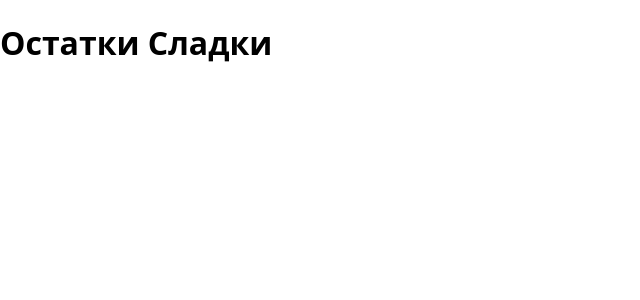
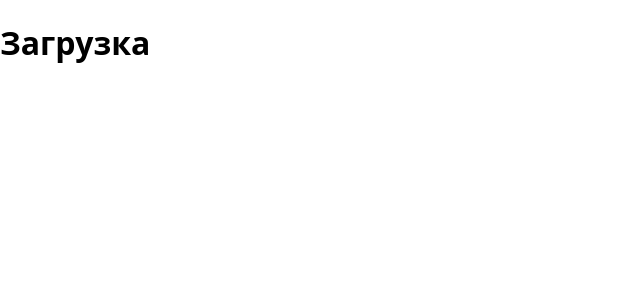
Before and after one commit to IuliiaUsatova/ostatki-sladki, a React (Vite) app: page / in a window 1280 px wide. Shown: the top 300 px of the page, without its empty margins (0-640 px from the left). Built offline with nearby package versions, Linux system fonts and the light colour scheme.

Commit message:
Add routing and Prettier setup

```diff
--- a/package.json
+++ b/package.json
@@ -6,6 +6,8 @@
   "scripts": {
     "dev": "vite",
     "build": "tsc -b && vite build",
+    "format": "prettier . --write",
+    "format:check": "prettier . --check",
     "lint": "eslint .",
     "preview": "vite preview"
   },
@@ -25,6 +27,7 @@
     "eslint-plugin-react-hooks": "^7.1.1",
     "eslint-plugin-react-refresh": "^0.5.2",
     "globals": "^17.6.0",
+    "prettier": "^3.8.3",
     "typescript": "~6.0.2",
     "typescript-eslint": "^8.59.2",
     "vite": "^8.0.12"
--- a/src/App.tsx
+++ b/src/App.tsx
@@ -1,7 +1,7 @@
+import AppRouter from './app/router/AppRouter'
+
 function App() {
-  return (
-    <h1>Остатки Сладки</h1>
-  )
+  return <AppRouter />
 }
 
 export default App
--- /dev/null
+++ b/src/app/router/AppRouter.tsx
@@ -0,0 +1,25 @@
+import { BrowserRouter, Route, Routes } from 'react-router-dom'
+
+import AuthWelcomePage from '../../pages/AuthWelcomePage'
+import CafePendingPage from '../../pages/CafePendingPage'
+import HomePage from '../../pages/HomePage'
+import LoginPage from '../../pages/LoginPage'
+import RegisterPage from '../../pages/RegisterPage'
+import SplashPage from '../../pages/SplashPage'
+
+function AppRouter() {
+  return (
+    <BrowserRouter>
+      <Routes>
+        <Route path="/" element={<SplashPage />} />
+        <Route path="/login" element={<LoginPage />} />
+        <Route path="/auth" element={<AuthWelcomePage />} />
+        <Route path="/register" element={<RegisterPage />} />
+        <Route path="/home" element={<HomePage />} />
+        <Route path="/cafe/pending" element={<CafePendingPage />} />
+      </Routes>
+    </BrowserRouter>
+  )
+}
+
+export default AppRouter
--- a/src/pages/AuthWelcomePage.tsx
+++ b/src/pages/AuthWelcomePage.tsx
@@ -1,5 +1,5 @@
 function AuthWelcomePage() {
-    return <h1>Вход в систему</h1>
+  return <h1>Вход в систему</h1>
 }
 
 export default AuthWelcomePage
--- a/src/pages/CafePendingPage.tsx
+++ b/src/pages/CafePendingPage.tsx
@@ -1,5 +1,5 @@
 function CafePendingPage() {
-    return <h1>Заявка на проверке</h1>
+  return <h1>Заявка на проверке</h1>
 }
 
 export default CafePendingPage
--- a/src/pages/HomePage.tsx
+++ b/src/pages/HomePage.tsx
@@ -1,5 +1,5 @@
 function HomePage() {
-    return <h1>Главная</h1>
+  return <h1>Главная</h1>
 }
 
 export default HomePage
--- a/src/pages/LoginPage.tsx
+++ b/src/pages/LoginPage.tsx
@@ -1,5 +1,5 @@
 function LoginPage() {
-    return <h1>Авторизация</h1>
+  return <h1>Авторизация</h1>
 }
 
 export default LoginPage
--- a/src/pages/RegisterPage.tsx
+++ b/src/pages/RegisterPage.tsx
@@ -1,5 +1,5 @@
 function RegisterPage() {
-    return <h1>Регистрация</h1>
+  return <h1>Регистрация</h1>
 }
 
 export default RegisterPage
--- a/src/pages/SplashPage.tsx
+++ b/src/pages/SplashPage.tsx
@@ -1,5 +1,5 @@
 function SplashPage() {
-    return <h1>Загрузка</h1>
+  return <h1>Загрузка</h1>
 }
 
 export default SplashPage
```
Also changed, not shown: src/index.css (line endings or trailing spaces), 2 other files (tests, documents, lock files or other folders).
